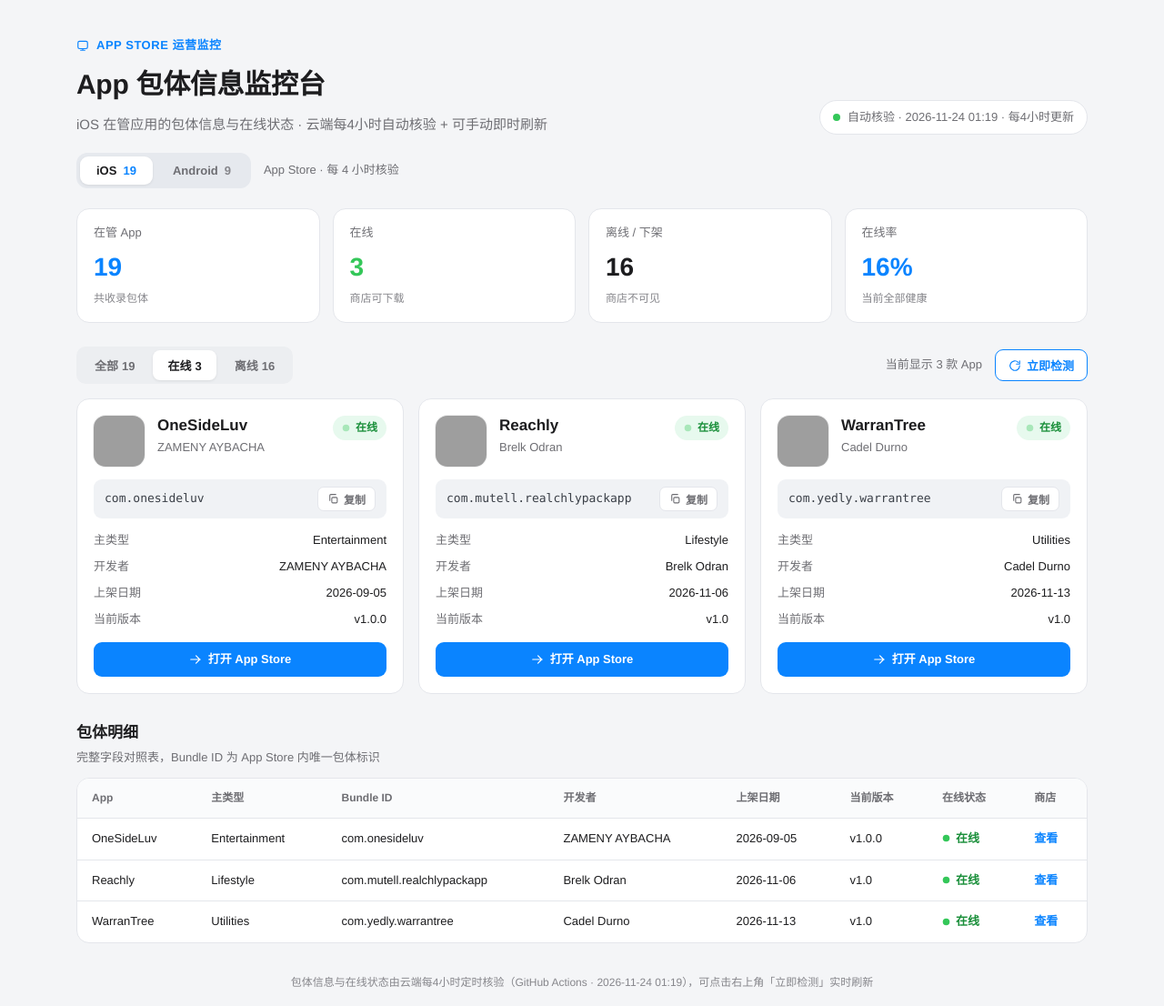
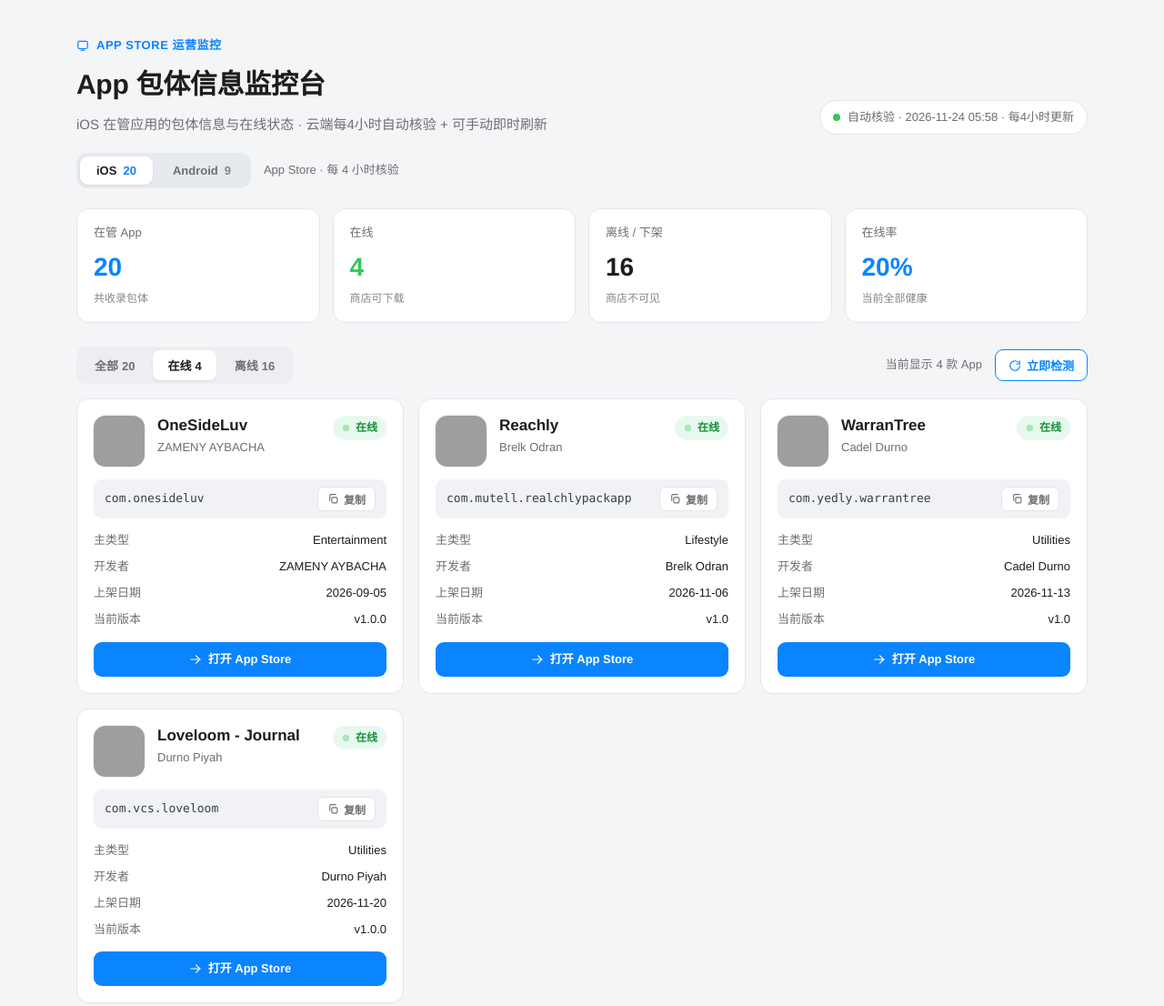
Before and after one commit to tiantiangaogui/app-monitor, a plain HTML site: page index.html in a window 1280 px wide. Shown: the top 1106 px of the page at 91% size. Drawn offline with Linux system fonts and the light colour scheme; grey boxes are pictures that could not be loaded.

Commit message:
feat: 新增 Loveloom - Journal（id6836284833，BR 区）iOS 包监控

```diff
--- a/apps.json
+++ b/apps.json
@@ -112,5 +112,11 @@
     "storeId": "6833817097",
     "country": "us",
     "url": "https://apps.apple.com/us/app/warrantree/id6833817097"
+  },
+  {
+    "name": "Loveloom - Journal",
+    "storeId": "6836284833",
+    "country": "br",
+    "url": "https://apps.apple.com/br/app/loveloom-journal/id6836284833"
   }
 ]
--- a/data.json
+++ b/data.json
@@ -1,12 +1,12 @@
 {
-  "checked_at": "2026-11-24T09:19:24+08:00",
+  "checked_at": "2026-11-24T13:58:28+08:00",
   "apps": [
     {
       "storeId": "6793454542",
       "name": "Coiffures",
       "url": "https://apps.apple.com/us/app/coiffures/id6793454542",
       "status": "offline",
-      "checkedAt": "2026-11-24T09:19:24+08:00",
+      "checkedAt": "2026-11-24T13:58:28+08:00",
       "developer": "DERICK PALMES",
       "bundleId": "com.coiffures",
       "genre": "Lifestyle",
@@ -21,7 +21,7 @@
       "name": "RoamCamp",
       "url": "https://apps.apple.com/hk/app/roamcamp/id6802578049",
       "status": "offline",
-      "checkedAt": "2026-11-24T09:19:33+08:00",
+      "checkedAt": "2026-11-24T13:58:41+08:00",
       "developer": "Emine Ak",
       "bundleId": "com.roamcamp",
       "genre": "",
@@ -36,7 +36,7 @@
       "name": "Anniversary Tracker Memories",
       "url": "https://apps.apple.com/us/app/anniversary-tracker-memories/id6796228189",
       "status": "offline",
-      "checkedAt": "2026-11-24T09:19:41+08:00",
+      "checkedAt": "2026-11-24T13:58:49+08:00",
       "developer": "LEVAZ HOLLINGWORTH",
       "bundleId": "com.appAnniversaryTracker",
       "genre": "Lifestyle",
@@ -51,7 +51,7 @@
       "name": "DropIt. Quit Bad Habits",
       "url": "https://apps.apple.com/us/app/dropit-quit-bad-habits/id6795485506",
       "status": "offline",
-      "checkedAt": "2026-11-24T09:19:49+08:00",
+      "checkedAt": "2026-11-24T13:58:58+08:00",
       "developer": "KUNNAR KALLASTE",
       "bundleId": "com.dropitapp",
       "genre": "Health & Fitness",
@@ -66,7 +66,7 @@
       "name": "Flavor Alchemy",
       "url": "https://apps.apple.com/us/app/flavor-alchemy/id6804640838",
       "status": "offline",
-      "checkedAt": "2026-11-24T09:19:58+08:00",
+      "checkedAt": "2026-11-24T13:59:07+08:00",
       "developer": "TAMBET MALK",
       "bundleId": "com.littleMain.justListC",
       "genre": "Lifestyle",
@@ -81,7 +81,7 @@
       "name": "FutureMe: Time Capsule",
       "url": "https://apps.apple.com/us/app/futureme-time-capsule/id6776085961",
       "status": "offline",
-      "checkedAt": "2026-11-24T09:20:06+08:00",
+      "checkedAt": "2026-11-24T13:59:19+08:00",
       "developer": "Ruchika Daswal",
       "bundleId": "com.futureme2026",
       "genre": "Entertainment",
@@ -96,7 +96,7 @@
       "name": "Nailory",
       "url": "https://apps.apple.com/us/app/nailory/id6772021868",
       "status": "offline",
-      "checkedAt": "2026-11-24T09:20:15+08:00",
+      "checkedAt": "2026-11-24T13:59:28+08:00",
       "developer": "Alok Mundy",
       "bundleId": "com.manicures2026",
       "genre": "Lifestyle",
@@ -111,7 +111,7 @@
       "name": "Pass It On - Story Sentence",
       "url": "https://apps.apple.com/us/app/pass-it-on-story-sentence/id6775783744",
       "status": "offline",
-      "checkedAt": "2026-11-24T09:20:23+08:00",
+      "checkedAt": "2026-11-24T13:59:37+08:00",
       "developer": "Pragati Pundir",
       "bundleId": "com.passiton.vd",
       "genre": "Entertainment",
@@ -126,7 +126,7 @@
       "name": "Lumiveil",
       "url": "https://apps.apple.com/us/app/lumiveil/id6760822407",
       "status": "offline",
-      "checkedAt": "2026-11-24T09:20:32+08:00",
+      "checkedAt": "2026-11-24T13:59:46+08:00",
       "developer": "PACHRAPORN SANGKHATAM",
       "bundleId": "com.wsdd.lumiveil",
       "genre": "Entertainment",
@@ -141,7 +141,7 @@
       "name": "OneSideLuv",
       "url": "https://apps.apple.com/us/app/onesideluv/id6805784412",
       "status": "online",
-      "checkedAt": "2026-11-24T09:20:40+08:00",
+      "checkedAt": "2026-11-24T13:59:55+08:00",
       "developer": "ZAMENY AYBACHA",
       "bundleId": "com.onesideluv",
       "genre": "Entertainment",
@@ -156,7 +156,7 @@
       "name": "ThingLog — Item Health Tracker",
       "url": "https://apps.apple.com/us/app/thinglog-item-health-tracker/id6806213409",
       "status": "offline",
-      "checkedAt": "2026-11-24T09:20:40+08:00",
+      "checkedAt": "2026-11-24T13:59:55+08:00",
       "developer": "AHMIR SLOHAN",
       "bundleId": "com.thinglog",
       "genre": "Utilities",
@@ -171,7 +171,7 @@
       "name": "SoftLaunch",
       "url": "https://apps.apple.com/us/app/softlaunch/id6805828874",
       "status": "offline",
-      "checkedAt": "2026-11-24T09:20:48+08:00",
+      "checkedAt": "2026-11-24T14:00:03+08:00",
       "developer": "BINALI BAPTISTE",
       "bundleId": "com.softlaunch.puApp",
       "genre": "Lifestyle",
@@ -186,7 +186,7 @@
       "name": "BuddyVerse",
       "url": "https://apps.apple.com/hk/app/buddyverse/id6803016351",
       "status": "offline",
-      "checkedAt": "2026-11-24T09:20:57+08:00",
+      "checkedAt": "2026-11-24T14:00:12+08:00",
       "developer": "ANTONIJA PERNAR",
       "bundleId": "com.buddyverse",
       "genre": "Utilities",
@@ -201,7 +201,7 @@
       "name": "FuelTrack - Mileage & Gas Log",
       "url": "https://apps.apple.com/ph/app/fueltrack-mileage-gas-log/id6807400221",
       "status": "offline",
-      "checkedAt": "2026-11-24T09:21:05+08:00",
+      "checkedAt": "2026-11-24T14:00:21+08:00",
       "developer": "BUTAKA ESARBAW",
       "bundleId": "com.fueltrack.ph",
       "genre": "Utilities",
@@ -216,7 +216,7 @@
       "name": "Emberlly",
       "url": "https://apps.apple.com/us/app/emberlly/id6808987220",
       "status": "offline",
-      "checkedAt": "2026-11-24T09:21:14+08:00",
+      "checkedAt": "2026-11-24T14:00:30+08:00",
       "developer": "Merek Lakin",
       "bundleId": "com.emberlly.vds",
       "genre": "Health & Fitness",
@@ -231,7 +231,7 @@
       "name": "SchulteVerse",
       "url": "https://apps.apple.com/us/app/schulteverse/id6808190973",
       "status": "offline",
-      "checkedAt": "2026-11-24T09:21:22+08:00",
+      "checkedAt": "2026-11-24T14:00:38+08:00",
       "developer": "Kalen Coyle",
       "bundleId": "com.mullSen.schulteapp",
       "genre": "Utilities",
@@ -246,7 +246,7 @@
       "name": "Bibliomancy - Ask the Books",
       "url": "https://apps.apple.com/us/app/bibliomancy-ask-the-books/id6812638604",
       "status": "offline",
-      "checkedAt": "2026-11-24T09:21:31+08:00",
+      "checkedAt": "2026-11-24T14:00:47+08:00",
       "developer": "JOHNNIE PLOMPEN",
       "bundleId": "com.bibliomancy",
       "genre": "Lifestyle",
@@ -261,7 +261,7 @@
       "name": "Reachly",
       "url": "https://apps.apple.com/ca/app/reachly/id6821231043",
       "status": "online",
-      "checkedAt": "2026-11-24T09:21:39+08:00",
+      "checkedAt": "2026-11-24T14:00:56+08:00",
       "developer": "Brelk Odran",
       "bundleId": "com.mutell.realchlypackapp",
       "genre": "Lifestyle",
@@ -276,7 +276,7 @@
       "name": "WarranTree",
       "url": "https://apps.apple.com/us/app/warrantree/id6833817097",
       "status": "online",
-      "checkedAt": "2026-11-24T09:21:39+08:00",
+      "checkedAt": "2026-11-24T14:00:56+08:00",
       "developer": "Cadel Durno",
       "bundleId": "com.yedly.warrantree",
       "genre": "Utilities",
@@ -285,6 +285,21 @@
       "icon": "https://is1-ssl.mzstatic.com/image/thumb/Purple211/v4/42/17/cb/4217cb95-6df3-125c-fc6f-515c0f7ce18f/AppIcon-1x_U007emarketing-0-8-0-85-220-0.png/256x256bb.jpg",
       "infoSnapshot": false,
       "snapshotAt": ""
+    },
+    {
+      "storeId": "6836284833",
+      "name": "Loveloom - Journal",
+      "url": "https://apps.apple.com/br/app/loveloom-journal/id6836284833",
+      "status": "online",
+      "checkedAt": "2026-11-24T14:00:57+08:00",
+      "developer": "Durno Piyah",
+      "bundleId": "com.vcs.loveloom",
+      "genre": "Utilities",
+      "releaseDate": "2026-11-20",
+      "version": "1.0.0",
+      "icon": "https://is1-ssl.mzstatic.com/image/thumb/Purple221/v4/e8/f4/a9/e8f4a927-27f7-fdf4-2318-f6f628805a6c/AppIcon-1x_U007emarketing-0-8-0-85-220-0.png/256x256bb.jpg",
+      "infoSnapshot": false,
+      "snapshotAt": ""
     }
   ]
 }
--- a/index.html
+++ b/index.html
@@ -478,12 +478,13 @@
   {"name": "ThingLog — Item Health Tracker", "developer": "AHMIR SLOHAN", "bundleId": "com.thinglog", "genre": "Utilities", "releaseDate": "2026-09-06", "version": "1.0.0", "url": "https://apps.apple.com/us/app/thinglog-item-health-tracker/id6806213409", "icon": "https://is1-ssl.mzstatic.com/image/thumb/Purple221/v4/47/5e/2c/475e2c48-dff2-c365-1973-f1cfa16bc036/AppIcon-1x_U007ephone-0-11-0-85-220-0.png/256x256bb.jpg", "status": "offline"},
   {"name": "SoftLaunch", "developer": "BINALI BAPTISTE", "bundleId": "com.softlaunch.puApp", "genre": "Lifestyle", "releaseDate": "2026-09-05", "version": "1.1.0", "url": "https://apps.apple.com/us/app/softlaunch/id6805828874", "icon": "https://is1-ssl.mzstatic.com/image/thumb/Purple211/v4/55/2f/9d/552f9dc0-2fc8-4f39-14b1-3a72169dfebe/AppIcon-1x_U007emarketing-0-8-0-85-220-0.png/256x256bb.jpg", "status": "offline"},
   {"name": "BuddyVerse", "developer": "ANTONIJA PERNAR", "bundleId": "com.buddyverse", "genre": "Utilities", "releaseDate": "2026-09-07", "version": "1.0.0", "url": "https://apps.apple.com/hk/app/buddyverse/id6803016351", "icon": "https://is1-ssl.mzstatic.com/image/thumb/Purple211/v4/c3/bc/04/c3bc04d9-ea74-aeba-b8a8-94d18809bd9c/AppIcon-1x_U007ephone-0-11-0-85-220-0.png/256x256bb.jpg", "status": "offline"},
-  {"name": "FuelTrack - Mileage & Gas Log", "developer": "BUTAKA ESARBAW", "bundleId": "com.fueltrack.ph", "genre": "Utilities", "releaseDate": "2026-09-10", "version": "1.0.0", "url": "https://apps.apple.com/ph/app/fueltrack-mileage-gas-log/id6807400221", "icon": "https://is1-ssl.mzstatic.com/image/thumb/Purple221/v4/e9/a6/b3/e9a6b3f4-1892-6894-21f8-f95a505d115f/AppIcon-1x_U007ephone-0-11-0-85-220-0.png/256x256bb.jpg", "status": "online"},
+  {"name": "FuelTrack - Mileage & Gas Log", "developer": "BUTAKA ESARBAW", "bundleId": "com.fueltrack.ph", "genre": "Utilities", "releaseDate": "2026-09-10", "version": "1.0.0", "url": "https://apps.apple.com/ph/app/fueltrack-mileage-gas-log/id6807400221", "icon": "https://is1-ssl.mzstatic.com/image/thumb/Purple221/v4/e9/a6/b3/e9a6b3f4-1892-6894-21f8-f95a505d115f/AppIcon-1x_U007ephone-0-11-0-85-220-0.png/256x256bb.jpg", "status": "offline"},
   {"name": "Emberlly", "developer": "Merek Lakin", "bundleId": "com.emberlly.vds", "genre": "Health & Fitness", "releaseDate": "2026-09-15", "version": "1.0.1", "url": "https://apps.apple.com/us/app/emberlly/id6808987220", "icon": "https://is1-ssl.mzstatic.com/image/thumb/Purple211/v4/ed/3c/e9/ed3ce9c3-ae58-796e-bffb-9567bf5c46de/AppIcon-0-0-1x_U007ephone-0-11-0-85-220.png/256x256bb.jpg", "status": "offline"},
   {"name": "SchulteVerse", "developer": "Kalen Coyle", "bundleId": "com.mullSen.schulteapp", "genre": "Utilities", "releaseDate": "2026-09-16", "version": "1.0", "url": "https://apps.apple.com/us/app/schulteverse/id6808190973", "icon": "https://is1-ssl.mzstatic.com/image/thumb/Purple221/v4/5a/0c/f4/5a0cf425-f59b-0eb4-fafe-a126fa7beff3/AppIcon-1x_U007emarketing-0-8-0-85-220-0.png/256x256bb.jpg", "status": "offline"},
   {"name": "Bibliomancy - Ask the Books", "developer": "JOHNNIE PLOMPEN", "bundleId": "com.bibliomancy", "genre": "Lifestyle", "releaseDate": "2026-10-19", "version": "1.0.0", "url": "https://apps.apple.com/us/app/bibliomancy-ask-the-books/id6812638604", "icon": "https://is1-ssl.mzstatic.com/image/thumb/Purple211/v4/76/e1/e9/76e1e941-a453-ad80-6e00-a7f32c4f673d/AppIcon-0-0-1x_U007ephone-0-1-85-220.png/256x256bb.jpg", "status": "offline"},
   {"name": "Reachly", "developer": "Brelk Odran", "bundleId": "com.mutell.realchlypackapp", "genre": "Lifestyle", "releaseDate": "2026-11-06", "version": "1.0", "url": "https://apps.apple.com/ca/app/reachly/id6821231043", "icon": "https://is1-ssl.mzstatic.com/image/thumb/Purple221/v4/48/56/3f/48563f04-37bc-e7e5-30d4-2dfc83fb331b/AppIcon-1x_U007emarketing-0-8-0-85-220-0.png/256x256bb.jpg", "status": "online"},
-  {"name": "WarranTree", "developer": "Cadel Durno", "bundleId": "com.yedly.warrantree", "genre": "Utilities", "releaseDate": "2026-11-13", "version": "1.0", "url": "https://apps.apple.com/us/app/warrantree/id6833817097", "icon": "https://is1-ssl.mzstatic.com/image/thumb/Purple211/v4/42/17/cb/4217cb95-6df3-125c-fc6f-515c0f7ce18f/AppIcon-1x_U007emarketing-0-8-0-85-220-0.png/256x256bb.jpg", "status": "online"}
+  {"name": "WarranTree", "developer": "Cadel Durno", "bundleId": "com.yedly.warrantree", "genre": "Utilities", "releaseDate": "2026-11-13", "version": "1.0", "url": "https://apps.apple.com/us/app/warrantree/id6833817097", "icon": "https://is1-ssl.mzstatic.com/image/thumb/Purple211/v4/42/17/cb/4217cb95-6df3-125c-fc6f-515c0f7ce18f/AppIcon-1x_U007emarketing-0-8-0-85-220-0.png/256x256bb.jpg", "status": "online"},
+  {"name": "Loveloom - Journal", "developer": "Durno Piyah", "bundleId": "com.vcs.loveloom", "genre": "Utilities", "releaseDate": "2026-11-20", "version": "1.0.0", "url": "https://apps.apple.com/br/app/loveloom-journal/id6836284833", "icon": "https://is1-ssl.mzstatic.com/image/thumb/Purple221/v4/e8/f4/a9/e8f4a927-27f7-fdf4-2318-f6f628805a6c/AppIcon-1x_U007emarketing-0-8-0-85-220-0.png/256x256bb.jpg", "status": "online"}
 ];
 
   var FALLBACK_ANDROID = [
```
Also changed, not shown: meta.json (+13 -3 lines).
